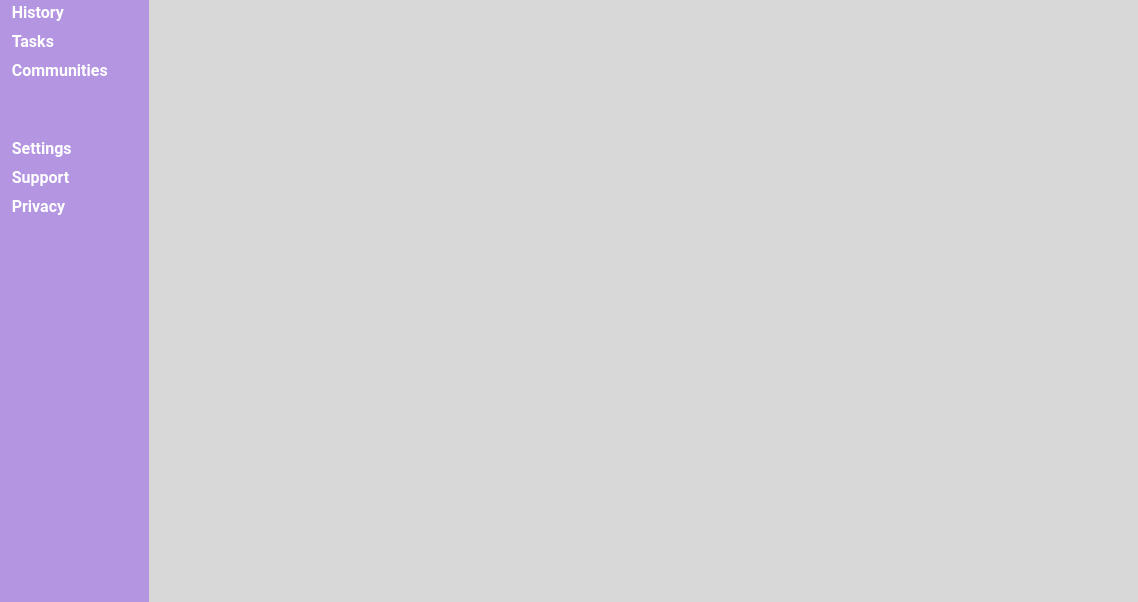
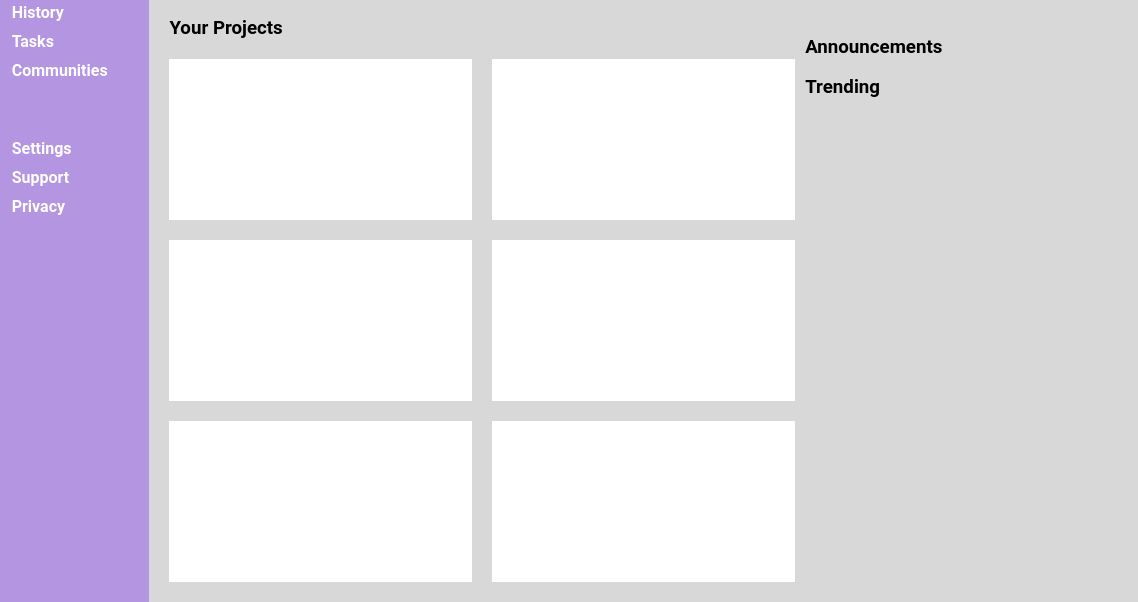
Before and after one commit to TravTheBav/admin-dashboard, a plain HTML site: page index.html in a window 1280 px wide. Shown: the part 198-800 px from the top of the page, 142-1280 px from the left. Drawn offline with Linux system fonts and the light colour scheme.

Commit message:
main content - left side layout

```diff
--- a/index.html
+++ b/index.html
@@ -58,6 +58,25 @@
         </div>
     </div>
     <main>
+        <div class="left-side">
+            <h3>Your Projects</h3>
+            <div class="card"></div>
+            <div class="card"></div>
+            <div class="card"></div>
+            <div class="card"></div>
+            <div class="card"></div>
+            <div class="card"></div>
+        </div>
+        <div class="right-side">
+            <div class="announcements">
+                <h3>Announcements</h3>
+                <div></div>
+            </div>
+            <div class="trending">
+                <h3>Trending</h3>
+                <div></div>
+            </div>
+        </div>
     </main>
 </body>
 </html>
--- a/styles.css
+++ b/styles.css
@@ -98,4 +98,26 @@ header button {
 main {
     grid-area: 2 / 2 / 3 / 3;
     background-color: #d8d8d8;
+    display: grid;
+    grid-template-columns: 2fr 1fr;
+    padding: 20px;
+    column-gap: 10px;
 }
+
+main .left-side {
+    display: grid;
+    grid-template-columns: 1fr 1fr;
+    grid-template-rows: max-content repeat(3, 1fr);
+    column-gap: 20px;
+    row-gap: 20px;
+}
+
+main .left-side h3 {
+    margin: 0px;
+    grid-column-start: 1;
+    grid-column-end: 3;
+}
+
+main .left-side .card {
+    background-color: white;
+}
```
